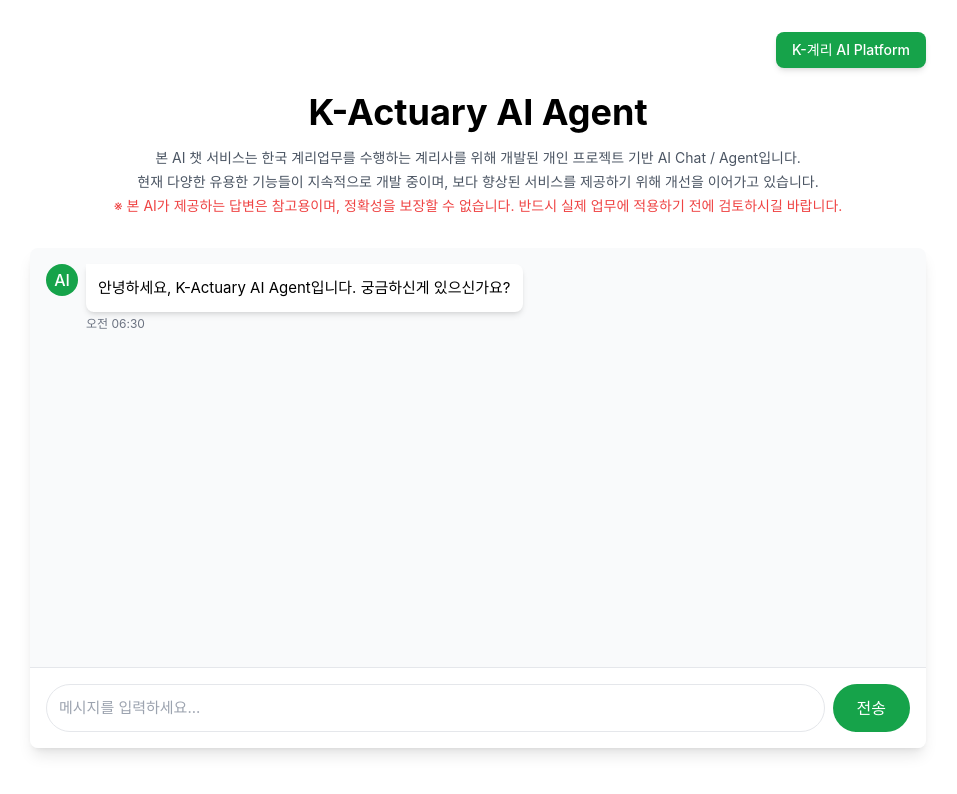
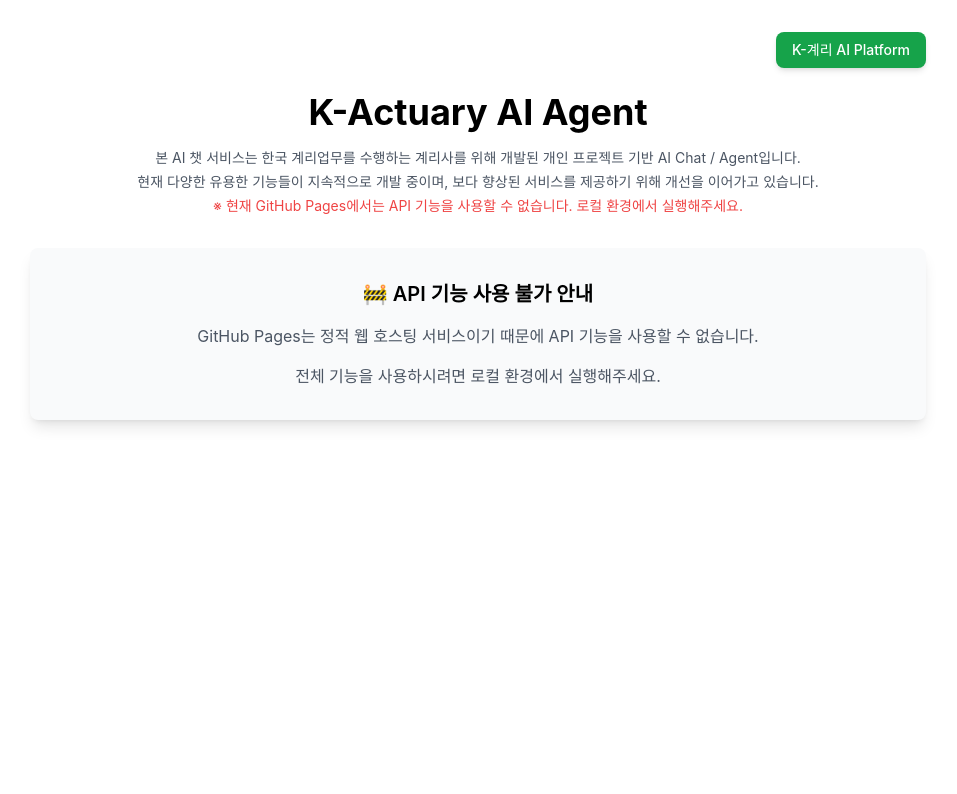
Before and after one commit to chrischangminlee/K_Actuary_AI_Agent, a Next.js app: page / in a window 1280 px wide. Shown: the top 794 px of the page, without its empty margins (162-1119 px from the left). Built offline with nearby package versions, Linux system fonts and the light colour scheme; a web font is replaced by a local one.

Commit message:
fix: API 기능 제거 및 정적 페이지로 변경

```diff
--- a/src/app/page.tsx
+++ b/src/app/page.tsx
@@ -22,12 +22,20 @@ export default function Home() {
           <div className="text-sm text-gray-600 space-y-1 text-center">
             <p>본 AI 챗 서비스는 한국 계리업무를 수행하는 계리사를 위해 개발된 개인 프로젝트 기반 AI Chat / Agent입니다.</p>
             <p>현재 다양한 유용한 기능들이 지속적으로 개발 중이며, 보다 향상된 서비스를 제공하기 위해 개선을 이어가고 있습니다.</p>
-            <p className="text-red-500">※ 본 AI가 제공하는 답변은 참고용이며, 정확성을 보장할 수 없습니다. 반드시 실제 업무에 적용하기 전에 검토하시길 바랍니다.</p>
+            <p className="text-red-500">※ 현재 GitHub Pages에서는 API 기능을 사용할 수 없습니다. 로컬 환경에서 실행해주세요.</p>
           </div>
         </div>
 
-        {/* 채팅 인터페이스 */}
-        <ChatInterface />
+        {/* 안내 메시지 */}
+        <div className="bg-gray-50 rounded-lg shadow-lg p-8 text-center">
+          <h2 className="text-xl font-semibold mb-4">🚧 API 기능 사용 불가 안내</h2>
+          <p className="text-gray-600 mb-4">
+            GitHub Pages는 정적 웹 호스팅 서비스이기 때문에 API 기능을 사용할 수 없습니다.
+          </p>
+          <p className="text-gray-600">
+            전체 기능을 사용하시려면 로컬 환경에서 실행해주세요.
+          </p>
+        </div>
       </div>
     </main>
   );
```
